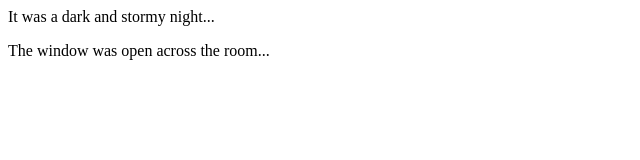
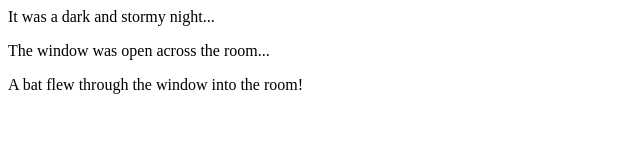
Before and after one commit to neecoli/fireside-story, a plain HTML site: page index.html in a window 1280 px wide. Shown: the whole page, without its empty margins (0-640 px from the left). Drawn offline with Linux system fonts and the light colour scheme.

Commit message:
added third line to story

```diff
--- a/index.html
+++ b/index.html
@@ -2,5 +2,6 @@
   <body>
     <p>It was a dark and stormy night...</p>
     <p>The window was open across the room...</p>
+    <p>A bat flew through the window into the room!</p>
   </body>
 </html>
```
